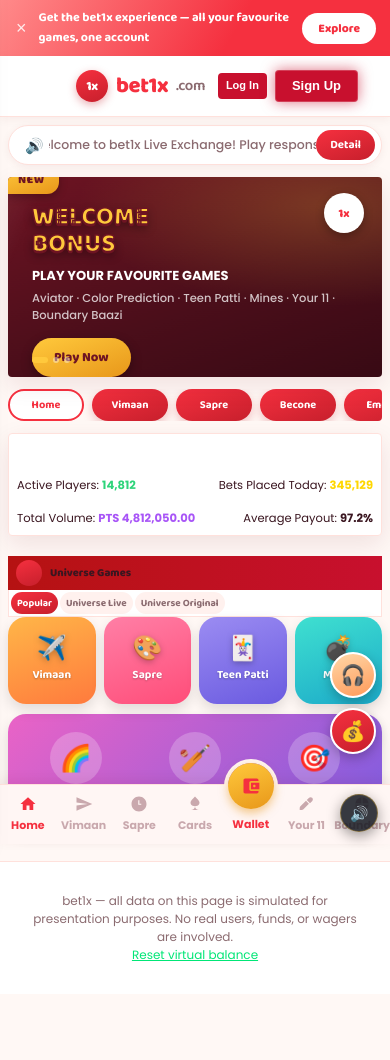
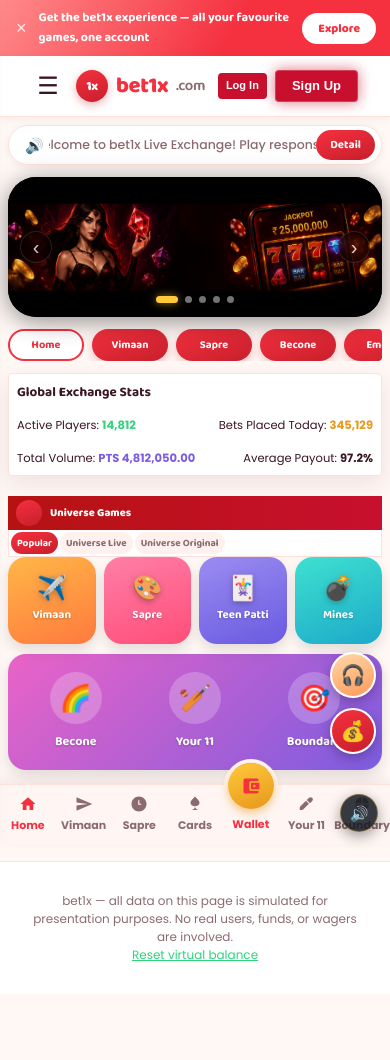
Before and after one commit to BT-create-source/Bet1x, a PHP site: page / in a window 390 px wide. Run offline with PHP 8.4, Linux system fonts and the light colour scheme; data that the repository does not hold is empty.

Commit message:
UI reskin: index.html hero banner slideshow + light-theme contrast fixes
- Hero promo banner replaced with a real image carousel (assets/banners/
  banner1-5.png), auto-advancing every 4.5s with prev/next arrows, dots,
  hover-to-pause, and an infinite-loop track (clone-slide technique).
- Fixed several light-theme contrast regressions left over from the
  06-08-25 token flip, found by diffing every leaf element's text color
  against its actual resolved background in a real browser (not by
  inspection alone): the mobile hamburger icon and the "Universe Games"
  section divider were rendering white-on-white/dark-on-dark and were
  functionally invisible; the "Global Exchange Stats" heading and the
  live chat panel (messages, input, header) still carried hardcoded
  dark-theme hex values (#ffffff text, #0f1325/#1a222d backgrounds) from
  before the reskin, making them unreadable dark islands on the new
  light page. Converted all of these to the existing --text/--surface-2
  tokens so they track the theme instead of fighting it.
- Retuned the chat username color palette and a few sidebar accent
  colors (Mines/Your 11/Boundary Baazi, the Wallet & Deposit highlight)
  from raw pre-reskin hex to the --gold-deep/--green/--violet tokens —
  same hue families, but legible at light-theme contrast instead of the
  original dark-theme-tuned brightness.
- .mobile-bottom-nav-item's inactive-label color moved from
  --text-faint to --text-dim (--text-faint measures ~2:1 against the
  bottom bar's background, effectively unreadable as nav-item labels).
- Added .claude/launch.json so the backend (`npm run dev`, port 5000)
  can be driven from the in-app browser preview for visual verification.

Verified in a real browser at 375px and 1440px via computed-style
contrast checks (WCAG luminance ratio) across every visible text node,
console/network clean, banner images all 200. Screenshot capture was
unavailable in this session (Browser pane not displayed), so
verification relied on getComputedStyle + get_page_text rather than
pixels — flagged here for a follow-up visual pass if a screenshot
becomes available.

Co-Authored-By: Claude Sonnet 5 <noreply@anthropic.com>

```diff
--- a/assets/css/style.css
+++ b/assets/css/style.css
@@ -2141,6 +2141,108 @@ body.exchange-theme .sub-navbar-link.vimaan-tab:hover {
   }
 }
 
+/* ═══════════════════════════════════════════════════════════════
+   Banner Slideshow — full-width infinite horizontal track carousel
+   ═══════════════════════════════════════════════════════════════ */
+.banner-slideshow {
+  position: relative;
+  width: 100%;
+  aspect-ratio: 1024 / 341;
+  min-height: 140px;
+  border-radius: var(--radius-lg);
+  overflow: hidden;
+  margin-bottom: 12px;
+  box-shadow: 0 4px 24px rgba(0,0,0,0.45);
+  background: #090c17;
+  user-select: none;
+}
+
+.banner-track {
+  display: flex;
+  width: 100%;
+  height: 100%;
+  will-change: transform;
+}
+
+.banner-slide {
+  flex: 0 0 100%;
+  width: 100%;
+  height: 100%;
+  background-size: 100% 100%;
+  background-position: center;
+  background-repeat: no-repeat;
+}
+
+/* Prev / Next arrows */
+.banner-arrow {
+  position: absolute;
+  top: 50%;
+  transform: translateY(-50%);
+  z-index: 10;
+  background: rgba(0,0,0,0.55);
+  color: #fff;
+  border: 1px solid rgba(255,255,255,0.15);
+  font-size: 26px;
+  line-height: 1;
+  width: 38px;
+  height: 38px;
+  border-radius: 50%;
+  cursor: pointer;
+  display: flex;
+  align-items: center;
+  justify-content: center;
+  opacity: 0;
+  transition: opacity 0.25s ease, background 0.25s ease, transform 0.2s ease;
+  backdrop-filter: blur(4px);
+}
+.banner-slideshow:hover .banner-arrow {
+  opacity: 1;
+}
+.banner-arrow:hover {
+  background: rgba(0,0,0,0.85);
+  transform: translateY(-50%) scale(1.08);
+}
+.banner-arrow--prev { left: 12px; }
+.banner-arrow--next { right: 12px; }
+
+/* Navigation dots */
+.banner-dots {
+  position: absolute;
+  bottom: 10px;
+  left: 50%;
+  transform: translateX(-50%);
+  z-index: 10;
+  display: flex;
+  gap: 7px;
+  padding: 4px 10px;
+  background: rgba(0,0,0,0.35);
+  border-radius: var(--radius-pill, 999px);
+  backdrop-filter: blur(4px);
+}
+.banner-dot {
+  width: 7px;
+  height: 7px;
+  border-radius: 50%;
+  background: rgba(255,255,255,0.45);
+  cursor: pointer;
+  transition: all 0.3s ease;
+}
+.banner-dot.active {
+  background: var(--gold, #ffc93c);
+  width: 22px;
+  border-radius: 999px;
+  box-shadow: 0 0 8px rgba(255,201,60,0.6);
+}
+
+/* Mobile responsive */
+@media (max-width: 768px) {
+  .banner-arrow {
+    width: 32px;
+    height: 32px;
+    font-size: 20px;
+    opacity: 0.8;
+  }
+}
 /* Section header — matches the reference's icon-badge + title + "All >" pattern */
 .exchange-section-header {
   background: none;
@@ -2622,7 +2724,7 @@ body.exchange-theme .footer {
   flex-direction: column;
   align-items: center;
   justify-content: center;
-  color: var(--text-faint);
+  color: var(--text-dim);
   text-decoration: none;
   font-size: 11px;
   font-weight: 700;
--- a/index.html
+++ b/index.html
@@ -21,7 +21,7 @@
   <nav class="navbar exchange-header">
     <div style="display:flex; align-items:center; gap:12px;">
       <button class="mobile-hamburger-btn" onclick="toggleMobileDrawer()"
-        style="background:none; border:none; color:#ffffff; font-size:24px; cursor:pointer; padding:0; display:flex; align-items:center; justify-content:center; height:32px; width:32px;">☰</button>
+        style="background:none; border:none; color:var(--text); font-size:24px; cursor:pointer; padding:0; display:flex; align-items:center; justify-content:center; height:32px; width:32px;">☰</button>
       <div class="exchange-logo-box">
         bet1x<span>.com</span>
       </div>
@@ -54,18 +54,26 @@
         <button type="button" class="ticker-detail-btn" onclick="document.querySelector('.exchange-section-header')?.scrollIntoView({behavior:'smooth'});">Detail</button>
       </div>
 
-      <!-- Hero promo banner (docs/NEW-DESIGN section 4.3) -->
-      <div class="exchange-promo-banner">
-        <div class="promo-banner-logo">1x</div>
-        <div>
-          <div class="promo-banner-badge">New</div>
-          <h2 class="promo-banner-headline">Welcome<br>Bonus</h2>
-          <p class="promo-banner-subtext">PLAY YOUR FAVOURITE GAMES</p>
-          <p class="promo-banner-fine">Aviator · Color Prediction · Teen Patti · Mines · Your 11 · Boundary Baazi</p>
-          <a href="#games" class="promo-banner-cta">Play Now</a>
+      <!-- Hero Banner Slideshow -->
+      <div class="banner-slideshow" id="bannerSlideshow">
+        <div class="banner-track" id="bannerTrack">
+          <div class="banner-slide" style="background-image: url('assets/banners/banner1.png');"></div>
+          <div class="banner-slide" style="background-image: url('assets/banners/banner2.png');"></div>
+          <div class="banner-slide" style="background-image: url('assets/banners/banner3.png');"></div>
+          <div class="banner-slide" style="background-image: url('assets/banners/banner4.png');"></div>
+          <div class="banner-slide" style="background-image: url('assets/banners/banner5.png');"></div>
+          <div class="banner-slide" style="background-image: url('assets/banners/banner1.png');"></div>
         </div>
-        <div class="promo-banner-dots" aria-hidden="true">
-          <span class="active"></span><span></span><span></span>
+        <!-- Prev/Next arrows -->
+        <button type="button" class="banner-arrow banner-arrow--prev" id="bannerPrev" aria-label="Previous slide">‹</button>
+        <button type="button" class="banner-arrow banner-arrow--next" id="bannerNext" aria-label="Next slide">›</button>
+        <!-- Navigation dots -->
+        <div class="banner-dots" id="bannerDots">
+          <span class="banner-dot active" data-index="0"></span>
+          <span class="banner-dot" data-index="1"></span>
+          <span class="banner-dot" data-index="2"></span>
+          <span class="banner-dot" data-index="3"></span>
+          <span class="banner-dot" data-index="4"></span>
         </div>
       </div>
 
@@ -90,18 +98,18 @@
       <!-- Bottom simulated activity stats -->
       <div class="card"
         style="margin-top:20px; color:var(--text); background:var(--surface); border:1px solid var(--border); padding:16px; border-radius:4px;">
-        <h3 style="color:#ffffff; margin-top:0;">Global Exchange Stats</h3>
+        <h3 style="color:var(--text); margin-top:0;">Global Exchange Stats</h3>
         <div style="display:flex; justify-content:space-between; flex-wrap:wrap; gap:16px; margin-top:12px;">
-          <div>Active Players: <strong style="color:#2ed47a">14,812</strong></div>
-          <div>Bets Placed Today: <strong style="color:#ffd700">345,129</strong></div>
-          <div>Total Volume: <strong style="color:#a855f7">PTS 4,812,050.00</strong></div>
+          <div>Active Players: <strong style="color:var(--green)">14,812</strong></div>
+          <div>Bets Placed Today: <strong style="color:var(--gold-deep)">345,129</strong></div>
+          <div>Total Volume: <strong style="color:var(--violet)">PTS 4,812,050.00</strong></div>
           <div>Average Payout: <strong>97.2%</strong></div>
         </div>
       </div>
 
       <!-- Secondary red navbar before Game Cards -->
       <div class="exchange-section-header"
-        style="background: linear-gradient(to right, #b51212, #c8102e); margin-top: 24px; margin-bottom: 0;">
+        style="background: linear-gradient(to right, #b51212, #c8102e); margin-top: 24px; margin-bottom: 0; color: #fff;">
         Universe Games
       </div>
       <div class="exchange-tabs-bar"
@@ -213,8 +221,8 @@
       <ul class="exchange-menu-list">
         <li class="exchange-menu-item"
           style="background: rgba(201,160,84,0.12); border: 1px solid var(--gold); border-radius:4px; margin-bottom:6px;">
-          <a href="cashier.html" style="color:var(--gold); font-weight:800;">💰 Wallet & Deposit <span
-              class="exchange-menu-chevron" style="color:var(--gold);">›</span></a></li>
+          <a href="cashier.html" style="color:var(--gold-deep); font-weight:800;">💰 Wallet & Deposit <span
+              class="exchange-menu-chevron" style="color:var(--gold-deep);">›</span></a></li>
         <li class="exchange-menu-item"><a href="aviator.html" style="color:var(--red);">Vimaan (Aviator) <span
               class="exchange-menu-chevron">›</span></a></li>
         <li class="exchange-menu-item"><a href="win.html">Sapre (30s Color) <span
@@ -227,12 +235,12 @@
               class="exchange-menu-chevron">›</span></a></li>
         <li class="exchange-menu-item"><a href="teenpatti.html">Teen Patti <span
               class="exchange-menu-chevron">›</span></a></li>
-        <li class="exchange-menu-item"><a href="mining.html" style="color:#ffb020;">Mines Game <span
-              class="exchange-menu-chevron" style="color:#ffb020;">›</span></a></li>
-        <li class="exchange-menu-item"><a href="youreleven.html" style="color:#2ed47a;">Your 11 (Fantasy Cricket) <span
-              class="exchange-menu-chevron" style="color:#2ed47a;">›</span></a></li>
-        <li class="exchange-menu-item"><a href="boundarybaazi.html" style="color:#a56bff;">Boundary Baazi <span
-              class="exchange-menu-chevron" style="color:#a56bff;">›</span></a></li>
+        <li class="exchange-menu-item"><a href="mining.html" style="color:var(--gold-deep);">Mines Game <span
+              class="exchange-menu-chevron" style="color:var(--gold-deep);">›</span></a></li>
+        <li class="exchange-menu-item"><a href="youreleven.html" style="color:var(--green);">Your 11 (Fantasy Cricket) <span
+              class="exchange-menu-chevron" style="color:var(--green);">›</span></a></li>
+        <li class="exchange-menu-item"><a href="boundarybaazi.html" style="color:var(--violet);">Boundary Baazi <span
+              class="exchange-menu-chevron" style="color:var(--violet);">›</span></a></li>
         <li class="exchange-menu-item"><a href="parity.html">Admin Monitor <span
               class="exchange-menu-chevron">›</span></a></li>
       </ul>
@@ -241,17 +249,17 @@
       <div class="card live-chat-card"
         style="margin-top: 16px; border: 1px solid var(--border); padding: 0 !important; overflow: hidden; background: var(--surface);">
         <div class="exchange-menu-header"
-          style="border-radius: 0; background: #1a222d; padding: 10px 12px; display: flex; justify-content: space-between; align-items: center;">
+          style="border-radius: 0; padding: 10px 12px; display: flex; justify-content: space-between; align-items: center;">
           <span>Platform Live Chat</span>
-          <span style="font-size:11px; color:#2ed47a;" id="chatOnlineCount">842 online</span>
+          <span style="font-size:11px; color:#eaffef;" id="chatOnlineCount">842 online</span>
         </div>
         <div class="live-chat-messages" id="liveChatMessages"
-          style="height: 180px; overflow-y: auto; padding: 12px; font-size: 12px; display: flex; flex-direction: column; gap: 8px; background: #0f1325; border-bottom: 1px solid var(--border); text-align: left;">
+          style="height: 180px; overflow-y: auto; padding: 12px; font-size: 12px; display: flex; flex-direction: column; gap: 8px; background: var(--surface-2); border-bottom: 1px solid var(--border); text-align: left;">
           <!-- Chat messages will roll here -->
         </div>
         <div class="live-chat-input-wrap" style="display:flex; padding: 8px; background: var(--surface);">
           <input type="text" id="liveChatInput" placeholder="Join the chat..."
-            style="flex:1; background:#0f1325; border:1px solid var(--border); color:#ffffff; font-size:12px; padding: 6px 10px; border-radius: 4px;">
+            style="flex:1; background:var(--surface-2); border:1px solid var(--border); color:var(--text); font-size:12px; padding: 6px 10px; border-radius: 4px;">
           <button type="button" id="liveChatSendBtn"
             style="background:var(--green); border:none; color:#000000; font-weight:700; font-size:11px; padding: 0 10px; border-radius:4px; margin-left:6px; cursor:pointer;">Send</button>
         </div>
@@ -262,13 +270,132 @@
 
   <div class="footer">
     bet1x — all data on this page is simulated for presentation purposes. No real users, funds, or wagers are involved.
-    <br><a href="#" onclick="resetDemo(); return false;" style="color:#00e676;">Reset virtual balance</a>
+    <br><a href="#" onclick="resetDemo(); return false;" style="color:var(--green);">Reset virtual balance</a>
   </div>
 
   <script src="assets/js/dummy-data.js"></script>
   <script src="assets/js/ui-common.js"></script>
   <script src="assets/js/sound-fx.js?v=2"></script>
   <script>
+    // ═══════ Banner Slideshow (Guaranteed Auto-Sliding Track) ═══════
+    (function () {
+      const track = document.getElementById('bannerTrack');
+      const dots  = document.querySelectorAll('.banner-dot');
+      const prev  = document.getElementById('bannerPrev');
+      const next  = document.getElementById('bannerNext');
+      const wrap  = document.getElementById('bannerSlideshow');
+      if (!track) return;
+
+      const TOTAL_REAL_SLIDES = 5;
+      let currentIndex = 0;
+      let timer = null;
+      const SLIDE_INTERVAL = 4500; // 4.5 seconds per slide
+      const TRANSITION_STYLE = 'transform 0.8s cubic-bezier(0.22, 1, 0.36, 1)';
+
+      function updateDots(activeIdx) {
+        const dotIdx = activeIdx % TOTAL_REAL_SLIDES;
+        dots.forEach((dot, idx) => {
+          if (idx === dotIdx) dot.classList.add('active');
+          else dot.classList.remove('active');
+        });
+      }
+
+      function goToSlide(index, withTransition = true) {
+        currentIndex = index;
+        if (withTransition) {
+          track.style.transition = TRANSITION_STYLE;
+        } else {
+          track.style.transition = 'none';
+        }
+        track.style.transform = 'translateX(-' + (currentIndex * 100) + '%)';
+        updateDots(currentIndex);
+
+        // If we transitioned to the clone slide at index 5 (which looks identical to slide 0),
+        // silently snap back to real slide 0 once the 800ms transition finishes
+        if (currentIndex === TOTAL_REAL_SLIDES) {
+          setTimeout(() => {
+            track.style.transition = 'none';
+            currentIndex = 0;
+            track.style.transform = 'translateX(0%)';
+            void track.offsetWidth; // flush CSS reflow
+          }, 820);
+        }
+      }
+
+      function nextSlide() {
+        if (currentIndex >= TOTAL_REAL_SLIDES) {
+          // If already at or past clone, instantly reset first
+          track.style.transition = 'none';
+          currentIndex = 0;
+          track.style.transform = 'translateX(0%)';
+          void track.offsetWidth;
+        }
+        goToSlide(currentIndex + 1, true);
+      }
+
+      function prevSlide() {
+        if (currentIndex <= 0) {
+          // Instantly jump to clone (index 5), then smoothly slide back to 4
+          track.style.transition = 'none';
+          currentIndex = TOTAL_REAL_SLIDES;
+          track.style.transform = 'translateX(-' + (TOTAL_REAL_SLIDES * 100) + '%)';
+          void track.offsetWidth;
+          setTimeout(() => {
+            goToSlide(TOTAL_REAL_SLIDES - 1, true);
+          }, 20);
+        } else {
+          goToSlide(currentIndex - 1, true);
+        }
+      }
+
+      function resetAutoPlay() {
+        clearInterval(timer);
+        timer = setInterval(nextSlide, SLIDE_INTERVAL);
+      }
+
+      // Hook click events
+      if (next) {
+        next.addEventListener('click', (e) => {
+          e.preventDefault();
+          nextSlide();
+          resetAutoPlay();
+        });
+      }
+
+      if (prev) {
+        prev.addEventListener('click', (e) => {
+          e.preventDefault();
+          prevSlide();
+          resetAutoPlay();
+        });
+      }
+
+      dots.forEach((dot) => {
+        dot.addEventListener('click', (e) => {
+          e.preventDefault();
+          const target = parseInt(dot.dataset.index, 10);
+          if (!isNaN(target)) {
+            goToSlide(target, true);
+            resetAutoPlay();
+          }
+        });
+      });
+
+      // Pause on hover, resume on leave
+      if (wrap) {
+        wrap.addEventListener('mouseenter', () => clearInterval(timer));
+        wrap.addEventListener('mouseleave', resetAutoPlay);
+      }
+
+      // Initial state
+      track.style.transition = 'none';
+      track.style.transform = 'translateX(0%)';
+      updateDots(0);
+
+      // Start auto-sliding immediately
+      resetAutoPlay();
+    })();
+
     // Universe Games tabs active class toggle
     const universeTabs = document.querySelectorAll('.exchange-tabs-bar .exchange-tab-btn');
     universeTabs.forEach(btn => {
@@ -352,15 +479,15 @@
       }
 
       const COLOR_PALETTE = [
-        '#ffb020', // Gold/Yellow
-        '#2ed47a', // Green
-        '#e84855', // Red
+        '#e8971a', // Gold/Yellow
+        '#1a9f5a', // Green
+        '#c71f2c', // Red
         '#8a2be2', // BlueViolet
-        '#38b6ff', // Sky Blue
-        '#ff577f', // Pink
+        '#0e7490', // Sky Blue
+        '#c2185b', // Pink
         '#ff7b00', // Orange
-        '#00f5d4', // Teal
-        '#9b5de5'  // Purple
+        '#00897b', // Teal
+        '#6a4fb5'  // Purple
       ];
 
       function getUsernameColor(uName) {
@@ -378,7 +505,7 @@
           const uName = msg.username || 'Anonymous';
           const text = msg.message || '';
           const uColor = getUsernameColor(uName);
-          return `<div style="margin-bottom: 4px;"><span style="color: ${uColor}; font-weight:700;">${uName}:</span> <span style="color: #c9d1d9;">${text}</span></div>`;
+          return `<div style="margin-bottom: 4px;"><span style="color: ${uColor}; font-weight:700;">${uName}:</span> <span style="color: var(--text);">${text}</span></div>`;
         }).join('');
         chatMessages.scrollTop = chatMessages.scrollHeight;
       }
```
Also changed, not shown: .claude/launch.json (added), assets/banners/banner1.png (added), assets/banners/banner2.png (added), assets/banners/banner3.png (added), assets/banners/banner4.png (added), assets/banners/banner5.png (added).
